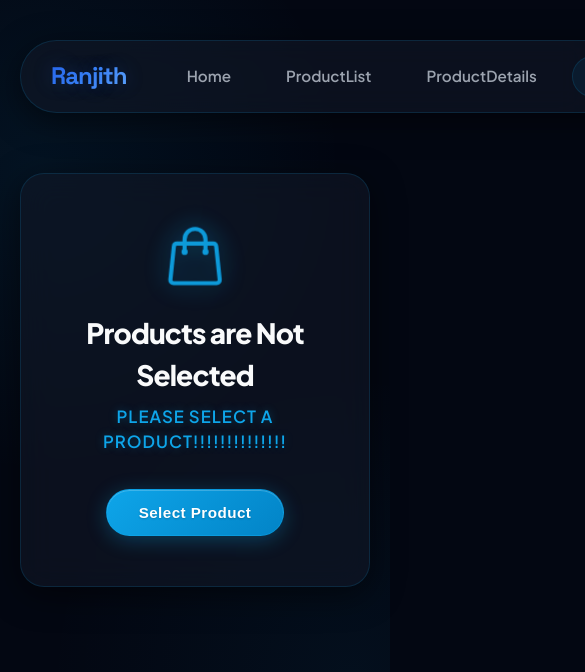
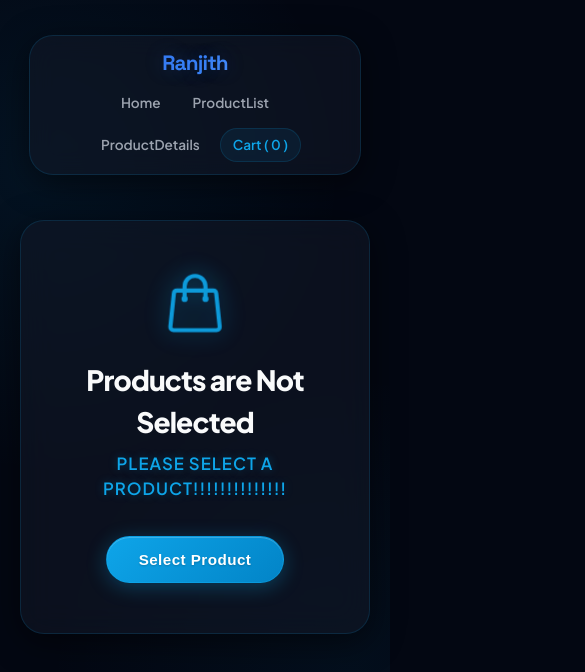
Before and after one commit to Ranjithkumar148/product_management, a React (Vite) app: page /ProductDetails/1 in a window 390 px wide. Shown: the top 672 px of the page, 585 px wide, since content can reach past the window. Built offline with nearby package versions, Linux system fonts and the light colour scheme.

Commit message:
Improve mobile responsive layouts for navbar, cards, details, and login

```diff
--- a/src/index.css
+++ b/src/index.css
@@ -1024,3 +1024,48 @@ input:focus, select:focus, button:focus {
   color: var(--text-secondary);
   font-family: var(--font-sans);
 }
+
+/* Mobile View Responsive Improvements */
+@media (max-width: 768px) {
+  .navbar {
+    width: 95%;
+    border-radius: 24px;
+    padding: 12px 16px;
+    gap: 8px;
+    margin: 15px auto 25px auto;
+    flex-wrap: wrap;
+    justify-content: center;
+  }
+  .navbar-title {
+    margin-right: 0;
+    width: 100%;
+    text-align: center;
+    font-size: 1.3rem;
+  }
+  .nav-link {
+    font-size: 0.85rem;
+    padding: 6px 12px;
+  }
+}
+
+@media (max-width: 480px) {
+  .login-card {
+    padding: 24px 20px;
+  }
+  .login-title {
+    font-size: 2rem;
+  }
+  .details-title {
+    font-size: 1.8rem;
+  }
+  .details-price {
+    font-size: 1.6rem;
+  }
+  .details-actions {
+    flex-direction: column;
+    gap: 12px;
+  }
+  .back-btn, .add-cart-btn {
+    width: 100%;
+  }
+}
```
